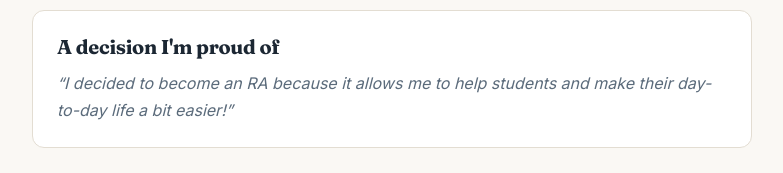
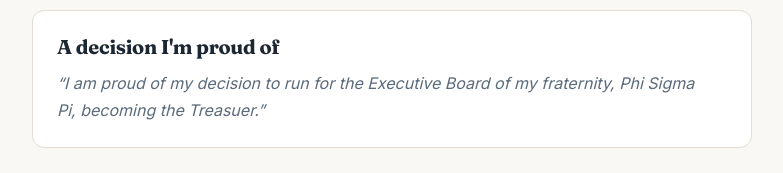
Before and after one commit to blossomoladosu/my-site, a Next.js app: page /about in a window 1280 px wide. Shown: the part 547-720 px from the top of the page, without its empty margins (248-1031 px from the left). Built offline with nearby package versions, Linux system fonts and the light colour scheme.

Commit message:
Update decision I'm proud of

```diff
--- a/src/profile.ts
+++ b/src/profile.ts
@@ -35,7 +35,7 @@
 
   /** One decision you're proud of, in a sentence. */
   decisionImProudOf:
-    "I decided to become an RA because it allows me to help students and make their day-to-day life a bit easier!",
+    "I am proud of my decision to run for the Executive Board of my fraternity, Phi Sigma Pi, becoming the Treasuer.",
 
   /**
    * Your photo. Replace public/photo.svg with a real photo of you
```
